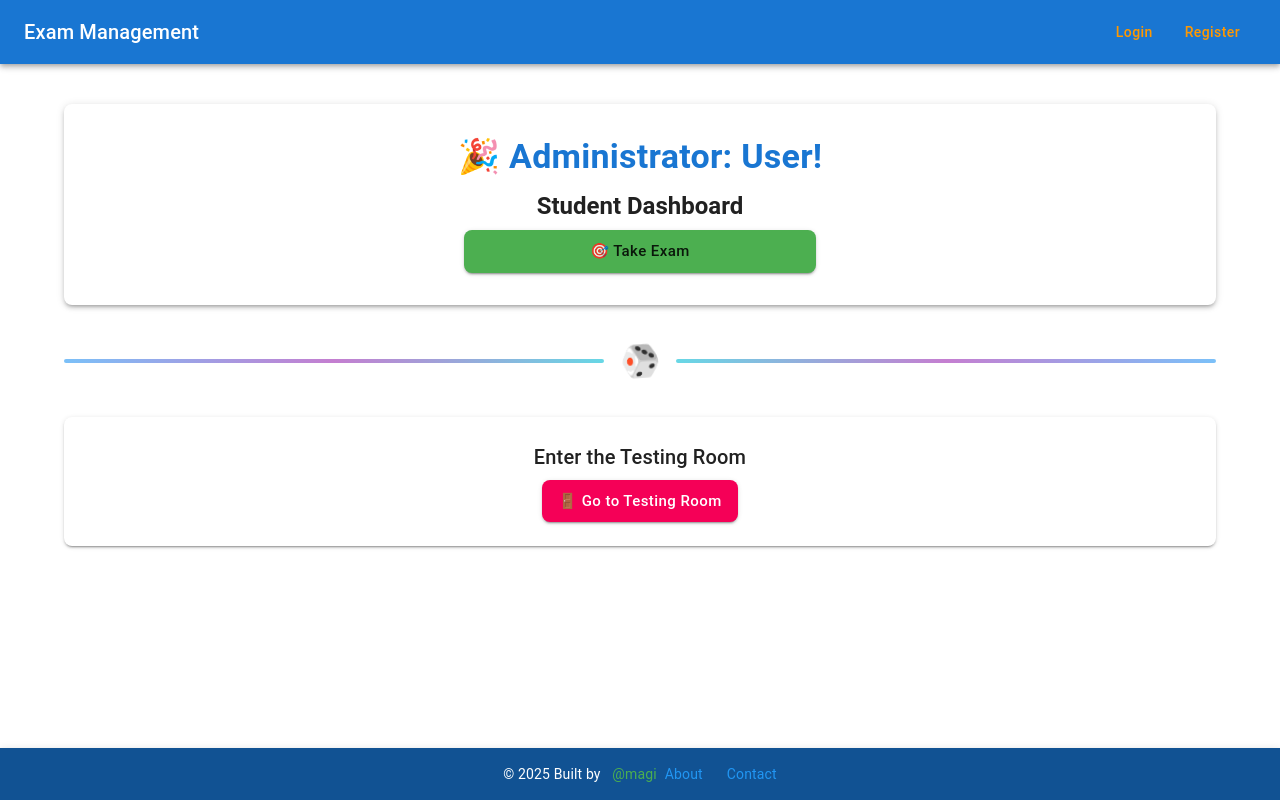
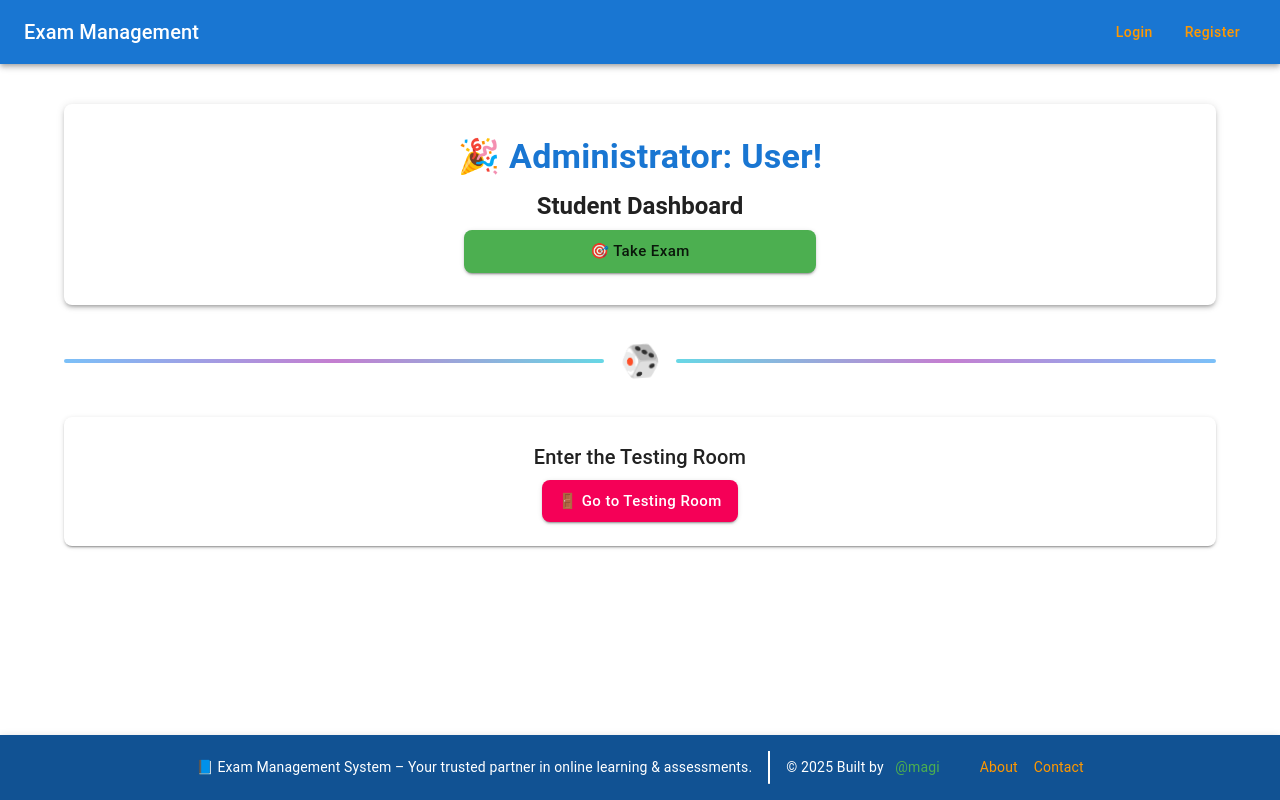
Before and after one commit to casqueen/Intern-exam-system-Frontend-, a React (Create React App) app: page /dashboard in a window 1280 px wide. Built offline with nearby package versions, Linux system fonts and the light colour scheme.

Commit message:
Updated the top and bottom parts

```diff
--- a/src/components/Footer.jsx
+++ b/src/components/Footer.jsx
@@ -1,67 +1,4 @@
-// import { AppBar, Box, Typography, Link } from "@mui/material";
-// import { Link as RouterLink } from "react-router-dom";
-// import useAuthStore from "../store/authStore";
-
-// const Footer = () => {
-//   const { user } = useAuthStore();
-
-//   return (
-//     <AppBar position="static" sx={{ top: "auto", bottom: 0, py: 2, backgroundColor: "primary.dark", boxShadow: 3}}>
-//       <Box sx={{  display: "flex", justifyContent: "space-between", alignItems: "center", px: { xs: 2, sm: 4 },
-//           flexDirection: { xs: "column", sm: "row" }, gap: { xs: 2, sm: 0 }, maxWidth: 1400,  width: "100%", mx: "auto",}}>
-//         <Typography variant="body2" color="white" sx={{ textAlign: { xs: "center", sm: "left" } }}>
-//           &copy; {new Date().getFullYear()} Built by{" "}
-//           <Link href="https://mail.google.com/mail/u/0/#inbox" color="success.main" underline="none" sx={{ mx: 1 }} aria-label="Contact Magi">@magi</Link>
-//         </Typography>
-
-//         <Box sx={{ display: "flex", gap: 2,  justifyContent: { xs: "center", sm: "flex-end" }}}>
-//           <Typography variant="body2" color="white">
-//             <Link component={RouterLink} to="/about" color="info.main" underline="none" sx={{ mr: 3 }} aria-label="About">About</Link>
-//             <Link component={RouterLink} to="/contact" color="info.main" underline="none" aria-label="Contact">Contact</Link>
-//           </Typography>
-//         </Box>
-
-//       </Box>
-//     </AppBar>
-//   );
-// };
-
-// export default Footer;
-
-
-
-// import { AppBar, Box, Typography, Link } from "@mui/material";
-// import { Link as RouterLink } from "react-router-dom";
-// import useAuthStore from "../store/authStore";
-
-// const Footer = () => {
-//   const { user } = useAuthStore();
-
-//   return (
-//     <AppBar position="static" sx={{ top: "auto", bottom: 0, py: 2, backgroundColor: "primary.dark", boxShadow: 3}}>
-//       <Box sx={{  display: "flex", justifyContent: "space-between", alignItems: "center", px: { xs: 2, sm: 4 },
-//           flexDirection: { xs: "column", sm: "row" }, gap: { xs: 2, sm: 0 }, maxWidth: 1400,  width: "100%", mx: "auto",}}>
-//         <Typography variant="body2" color="white" sx={{ textAlign: { xs: "center", sm: "left" } }}>
-//           &copy; {new Date().getFullYear()} Built by{" "}
-//           <Link href="https://mail.google.com/mail/u/0/#inbox" color="success.main" underline="none" sx={{ mx: 1 }} aria-label="Contact Magi">@magi</Link>
-//         </Typography>
-
-//         <Box sx={{ display: "flex", gap: 2,  justifyContent: { xs: "center", sm: "flex-end" }}}>
-//           <Typography variant="body2" color="white">
-//             <Link component={RouterLink} to="/about" color="info.main" underline="none" sx={{ mr: 3 }} aria-label="About">About</Link>
-//             <Link component={RouterLink} to="/contact" color="info.main" underline="none" aria-label="Contact">Contact</Link>
-//           </Typography>
-//         </Box>
-
-//       </Box>
-//     </AppBar>
-//   );
-// };
-
-// export default Footer;
-
-
-import { AppBar, Box, Typography, Link } from "@mui/material";
+import { AppBar, Box, Typography, Link, Divider } from "@mui/material";
 import { Link as RouterLink } from "react-router-dom";
 import useAuthStore from "../store/authStore";
 import { motion } from "framer-motion"; // Added for animations
@@ -94,6 +31,28 @@ const Footer = () => {
             mx: "auto",
           }}
         >
+          <Typography variant="body2" color="white" sx={{ textAlign: { xs: "center", sm: "center" } }}>
+            📘 Exam Management System – Your trusted partner in online learning & assessments.
+          </Typography>
+
+
+          {/* <Box sx={{ display: { xs: "block", sm: "none" }, width: "100%" }}>
+            <Divider sx={{ bgcolor: "white", my: 1 }} />
+          </Box> */}
+          <Divider
+            sx={{
+              my: { xs: 1, sm: 0 },
+              mx: { xs: 0, sm: 2 },
+              bgcolor: "white",
+              width: { xs: "100%", sm: "2px" },
+              height: { xs: "2px", sm: 32 },
+              alignSelf: { sm: "center" },
+              display: { xs: "block", sm: "inline-block" }
+            }}
+            orientation={{ xs: "horizontal", sm: "vertical" }}
+            flexItem
+          />
+
           <Typography
             variant="body2"
             color="white"
@@ -112,13 +71,13 @@ const Footer = () => {
             </Link>
           </Typography>
           <Box sx={{ display: "flex", gap: 2, justifyContent: { xs: "center", sm: "flex-end" } }}>
-            <Typography variant="body2" color="white">
+            <Typography variant="body2" color="white"  sx={{ ml: 4 }}>
               <Link
                 component={RouterLink}
                 to="/about"
-                color="info.main"
+                color="warning.main"
                 underline="none"
-                sx={{ mr: 3 }}
+                sx={{ mr: 2 }}
                 aria-label="About page"
               >
                 About
@@ -126,7 +85,7 @@ const Footer = () => {
               <Link
                 component={RouterLink}
                 to="/contact"
-                color="info.main"
+                color="warning.main"
                 underline="none"
                 aria-label="Contact page"
               >
--- a/src/components/NavbarComponent.jsx
+++ b/src/components/NavbarComponent.jsx
@@ -117,6 +117,7 @@ import { Link, useNavigate } from "react-router-dom";
 import MenuIcon from '@mui/icons-material/Menu';
 import useAuthStore from "../store/authStore";
 import { useState } from "react";
+
 const NavbarComponent = () => {
   const { user, logout } = useAuthStore();
   const navigate = useNavigate();
@@ -171,6 +172,7 @@ const NavbarComponent = () => {
       </List>
     </Box>
   );
+
   return (
     <>
       <AppBar position="static" color="primary">
```
